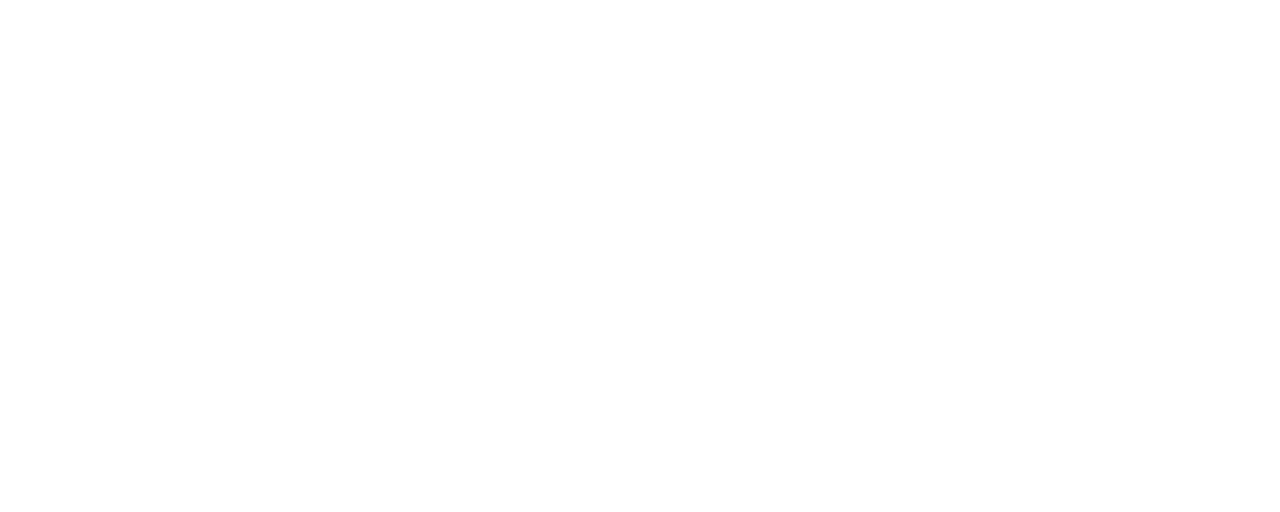
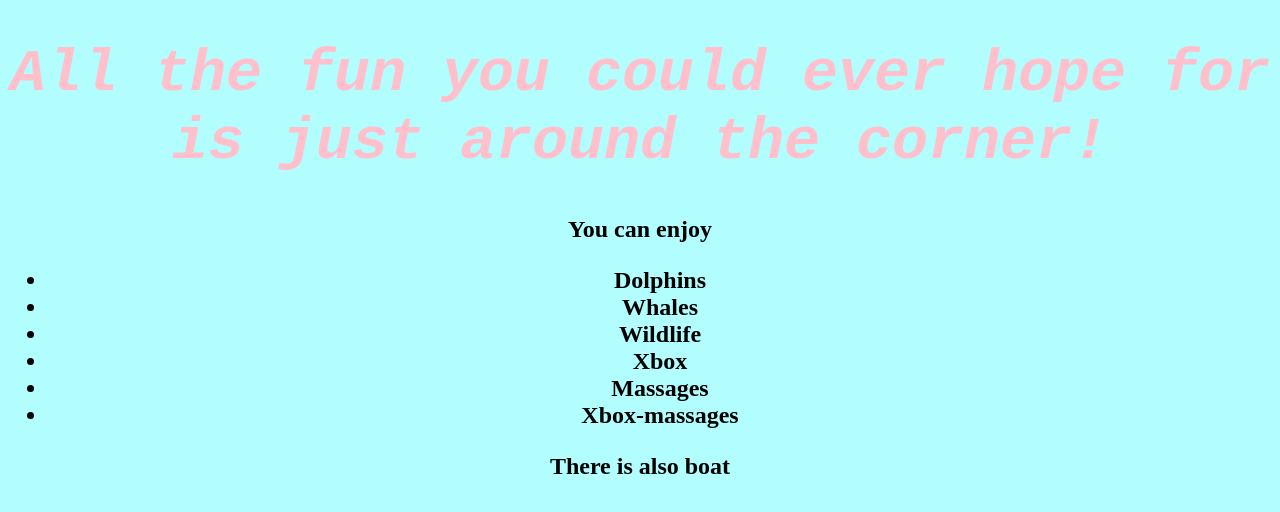
Before and after one commit to rifley/island-resort, a plain HTML site: page html/activites.html in a window 1280 px wide. Drawn offline with Linux system fonts and the light colour scheme.

Commit message:
Many updates to html pages, css style, etc.

```diff
--- a/css/style1.css
+++ b/css/style1.css
@@ -1,14 +1,32 @@
 h1 {
-  color: yellow;
+  font-size: 40px;
+  color: Black;
   text-align: center;
   font-style: italic;
   font-family: fantasy;
 
 }
 
+h2{
+  font-size: 20px;
+  text-align: center;
+}
+
 p {
   color: blue;
   font-family: serif;
-  font-size: 20 px;
+  font-size: 20px;
+  padding-left: 40px;
+  padding-right: 40px;
 
 }
+body {
+  background-color: beige;
+}
+
+ul {
+  align-self: center;
+}
+li {
+  text-align: center;
+}
--- /dev/null
+++ b/css/style2.css
@@ -0,0 +1,22 @@
+h1{
+  color: pink;
+  font-size: 60px;
+  font-family: monospace;
+  font-style: italic;
+}
+
+p{
+  color: #bfb14a;
+  font-family: fantasy;
+  font-style: bold;
+
+}
+
+body{
+  text-align: center;
+  background-color: #b2feff;
+}
+
+ol {
+  text-align: left;
+}
--- a/html/accommodations.html
+++ b/html/accommodations.html
@@ -0,0 +1,25 @@
+<!DOCTYPE html>
+<html>
+  <head>
+    <link href="../css/style2.css" rel="stylesheet" type="text/css">
+    <title>Accommodations</title>
+  </head>
+
+  <body>
+    <p>We have many things for you to enjoy. Like pool floaties, golf carts, those tiny hot dogs, towels. You name it, we might have it.
+    </p>
+
+
+
+
+
+
+
+
+  </body>
+
+
+
+
+
+</html>
--- a/html/activites.html
+++ b/html/activites.html
@@ -0,0 +1,19 @@
+<!DOCTYPE html>
+<html>
+  <head> <link href="../css/style2.css" rel="stylesheet" type="text/css">
+    <title>Activities</title>
+  </head>
+  <body>
+    <h1>All the fun you could ever hope for is just around the corner!<h1>
+    <h2>You can enjoy<h2>
+      <ul>
+        <li>Dolphins</li>
+        <li>Whales</li>
+        <li>Wildlife</li>
+        <li>Xbox</li>
+        <li>Massages</li>
+        <li>Xbox-massages</li>
+      </ul>
+    <h2>There is also boat<h2>
+  <body>
+</html>
```
Also changed, not shown: html/travel-arrangements.html (+18 -0 lines), index.html (+2 -1 lines).
